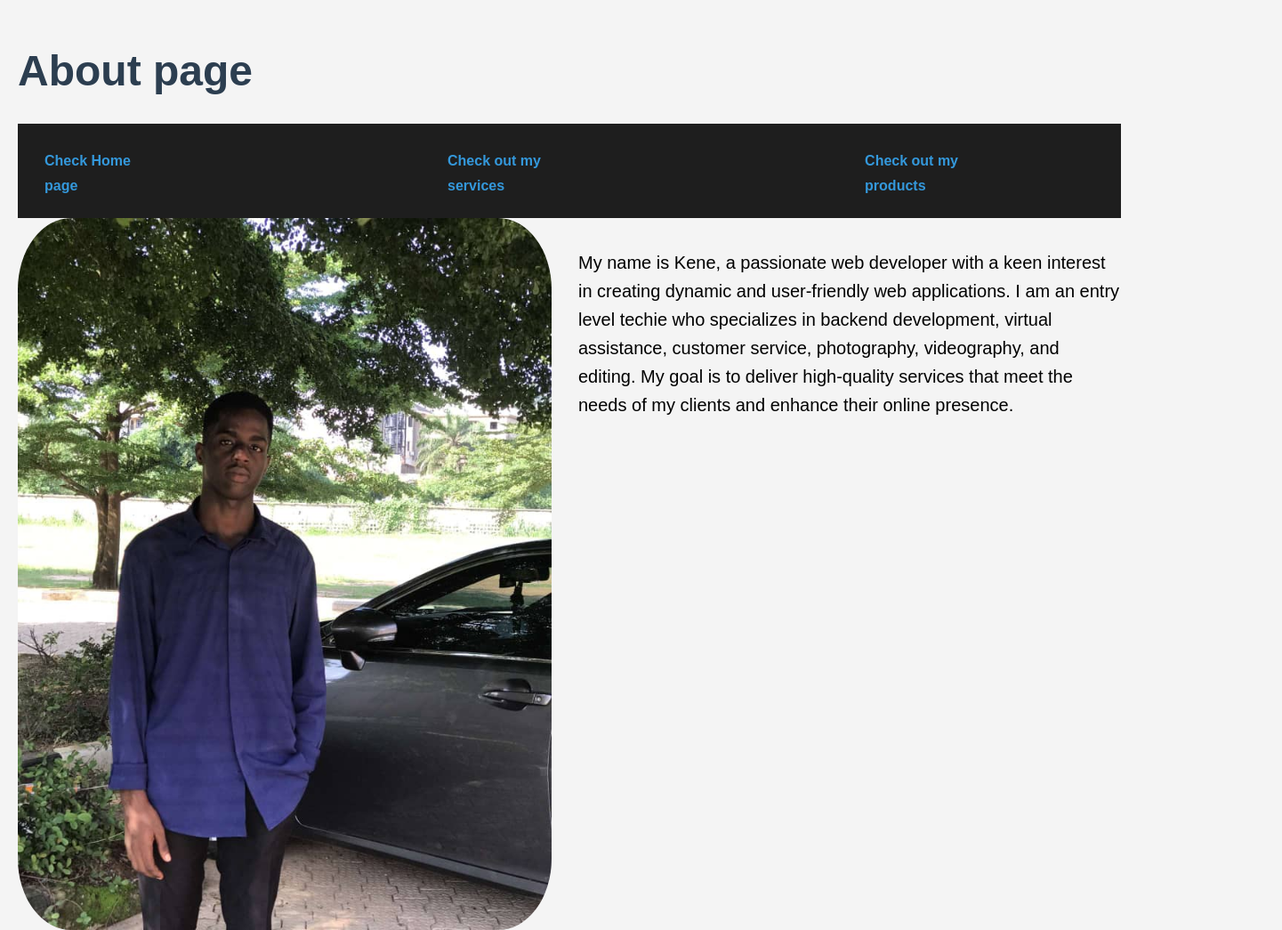
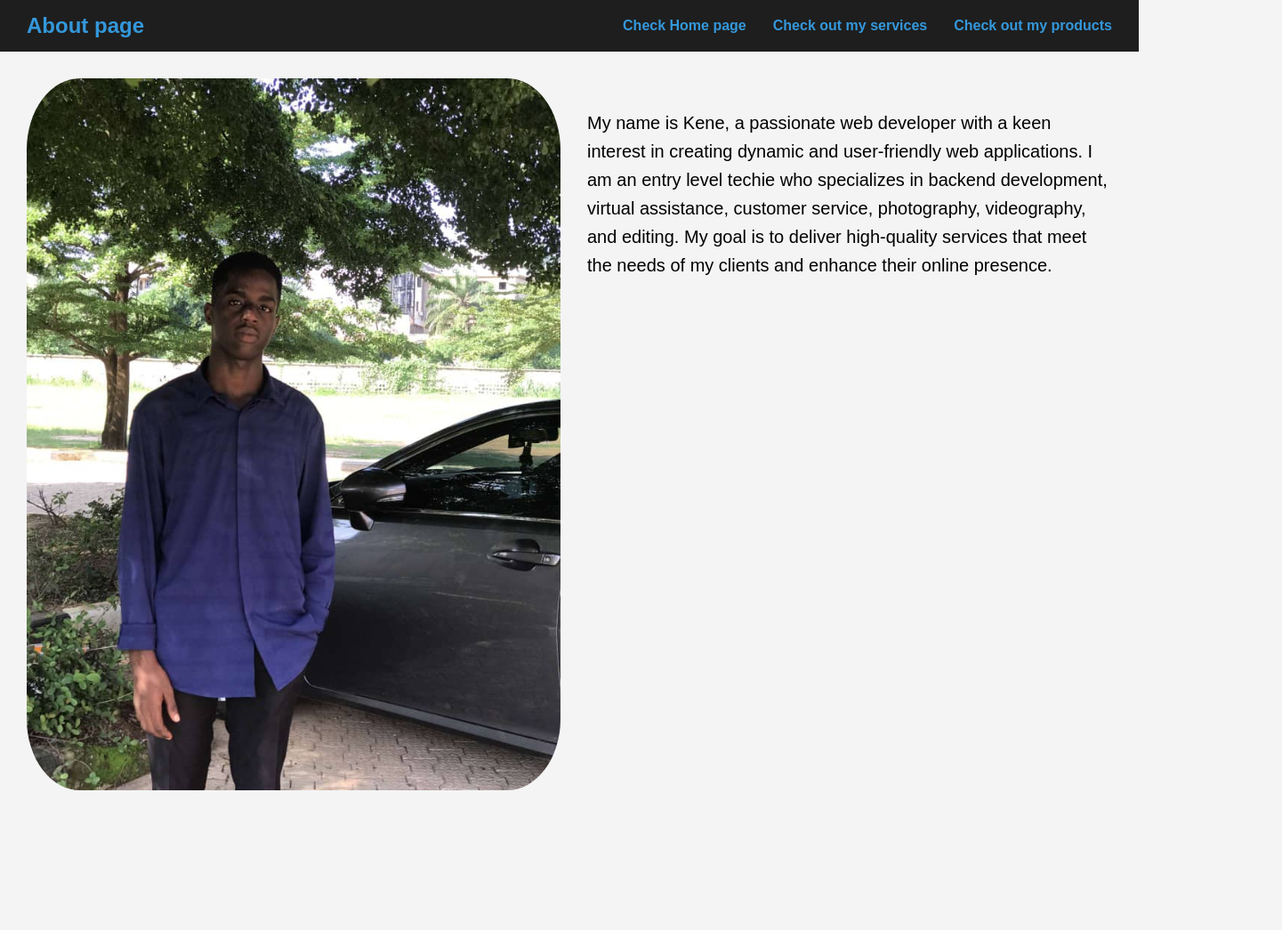
Before and after one commit to TechHub-Africa/assignment-kene, a plain HTML site: page about.html in a window 1280 px wide. Shown: the whole page at 89% size, 1441 px wide, since content can reach past the window. After the commit the page ends 918 px from the top, so only its background shows below. Drawn offline with Linux system fonts and the light colour scheme.

Commit message:
about.html

```diff
--- a/about.html
+++ b/about.html
@@ -10,10 +10,69 @@
     background-color: #f4f4f4;
     color: #333;
     margin: 0;
-            padding: 20px;
+    padding: 0;
 }
-        h1 {
-            color: #2c3e50;
+
+.navbar {
+    padding: 15px 30px;
+    background-color: #1e1e1e;
+    display: flex;
+    justify-content: space-between;
+    align-items: center;
+}
+
+.header-title {
+    color: #3498db;
+    font-size: 24px;
+    margin: 0;
+    white-space: nowrap;
+}
+
+.list {
+    list-style: none;
+    padding: 0;
+    margin: 0;
+    display: flex;
+    gap: 30px; /* Controls space between links */
+}
+
+.list li a {
+    text-decoration: none;
+    color: #3498db;
+    font-weight: bold;
+    font-size: 16px;
+    transition: color 0.3s ease;
+}
+
+.list li a:hover {
+    text-decoration: underline;
+}
+
+/* From your original */
+.intro {
+    display: flex;
+    align-items: center;
+    gap: 30px;
+    padding: 30px;
+}
+
+img {
+    border-radius: 10%;
+    width: 600px;
+    height: auto;
+}
+
+.about {
+    flex: 1;
+    color: black;
+    font-size: 20px;
+    line-height: 1.6;
+}
+
+.side {
+    display: flex;
+    align-items: center;
+    gap: 16px;
 }
 p {
             line-height: 1.6;
@@ -21,86 +80,18 @@
             font-size: 20px;
             margin-bottom: 550px;
         }
-        img {
-            border-radius: 10%;
-            height: auto;
-            width: 600px;
 
-        }
-        ul {
-            list-style-type: none;
-            padding: 0;
-        }
-        ul li {
-            margin: 10px 0;
-        }
-        a {
-            text-decoration: none;
-            color: #3498db;
-            margin-right: 400px;
-        }
-        a:hover {
-            text-decoration: underline;
-        }
-        .side
-        {
-            display: flex;
-            align-items:center;
-            gap: 16px;
-        }
-        .about{
-            flex: 1;
-            color: black;
-        }
-        .intro{
-            display: flex;
-            align-items: center;
-            gap: 30px;
-        }
-        #h1 {
-            color: white;
-            font-size: 24px;
-
-        }
-        .navbar {
-            padding: 15px 30px;
-            background-color: #1e1e1e;
-            display: flex;
-            justify-content: space-between;
-            align-items: center;
-        }
-        .list{
-            list-style-type: none;
-            padding: 0;
-            display: flex;
-            gap: 5px;
-            margin: 0;
-        }
-        .list li a {
-            text-decoration: none;
-            color: #3498db;
-            font-weight: bold;
-            font-size: 16px;
-            transition: color 0.3s ease;
-        }
-        .header {
-            color: #3498db;
-            font-size: 24px;
-            margin: 0;
-        }
     </style>
 </head>
-<header class="header">
-<div id="h1">
-    <h1>About page</h1>
+<header>
+  <div class="navbar">
+    <h1 class="header-title">About page</h1>
+    <ul class="list">
+      <li><a href="index.html">Check Home page</a></li>
+      <li><a href="services.html">Check out my services</a></li>
+      <li><a href="product.html">Check out my products</a></li>
+    </ul>
   </div>
-    <nav class="navbar">
-    <ul class="list">
-    <li><a href = "index.html">Check Home page </a></li>
-    <li><a href = "services.html">Check out my services</a></li>
-    <li><a href = "product.html">Check out my products</a></li>
-    </ul>
-    </nav>
 </header>
 <body>
     <div class="intro">
```
Lines whose indentation alone changed are shown as unchanged.
